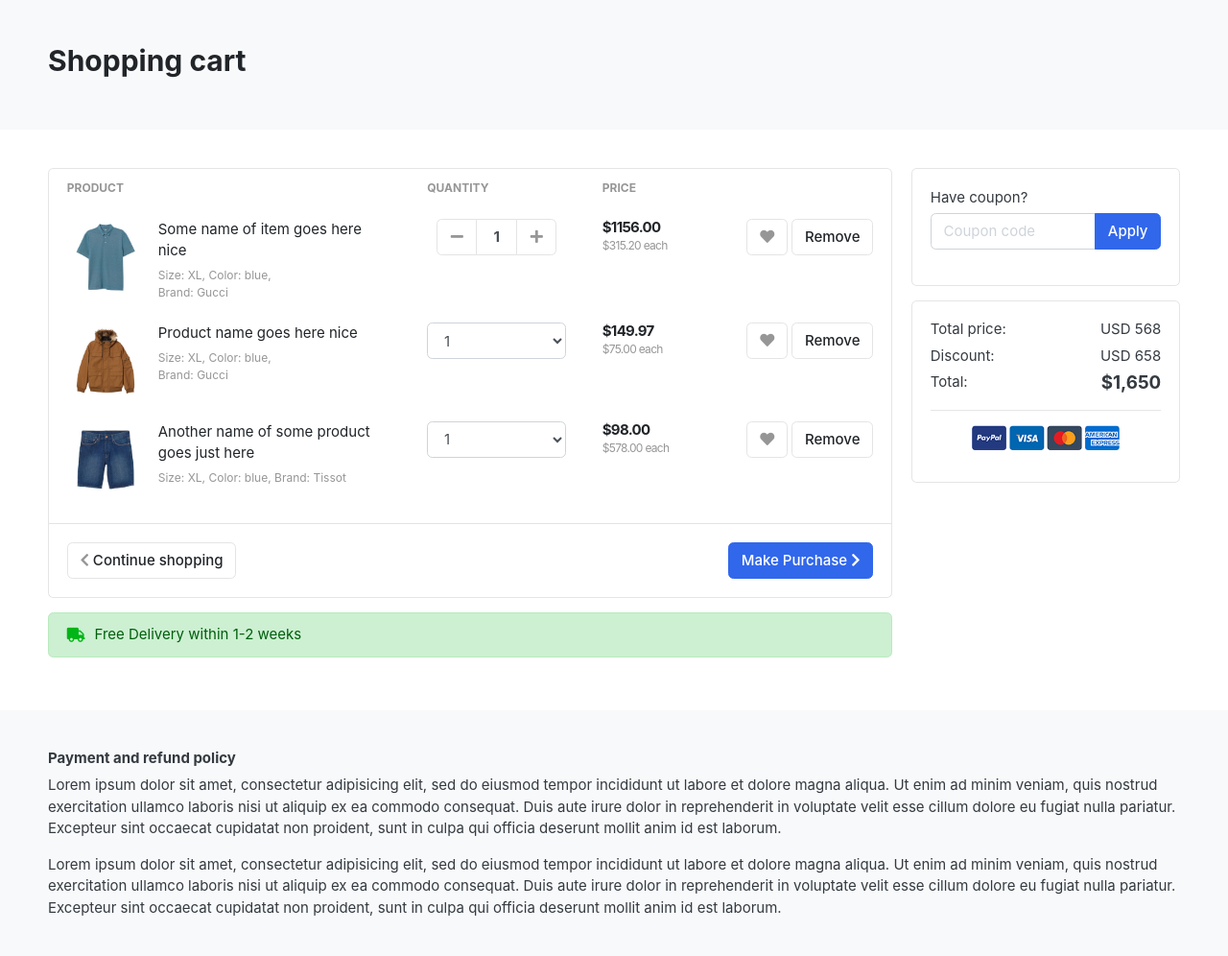
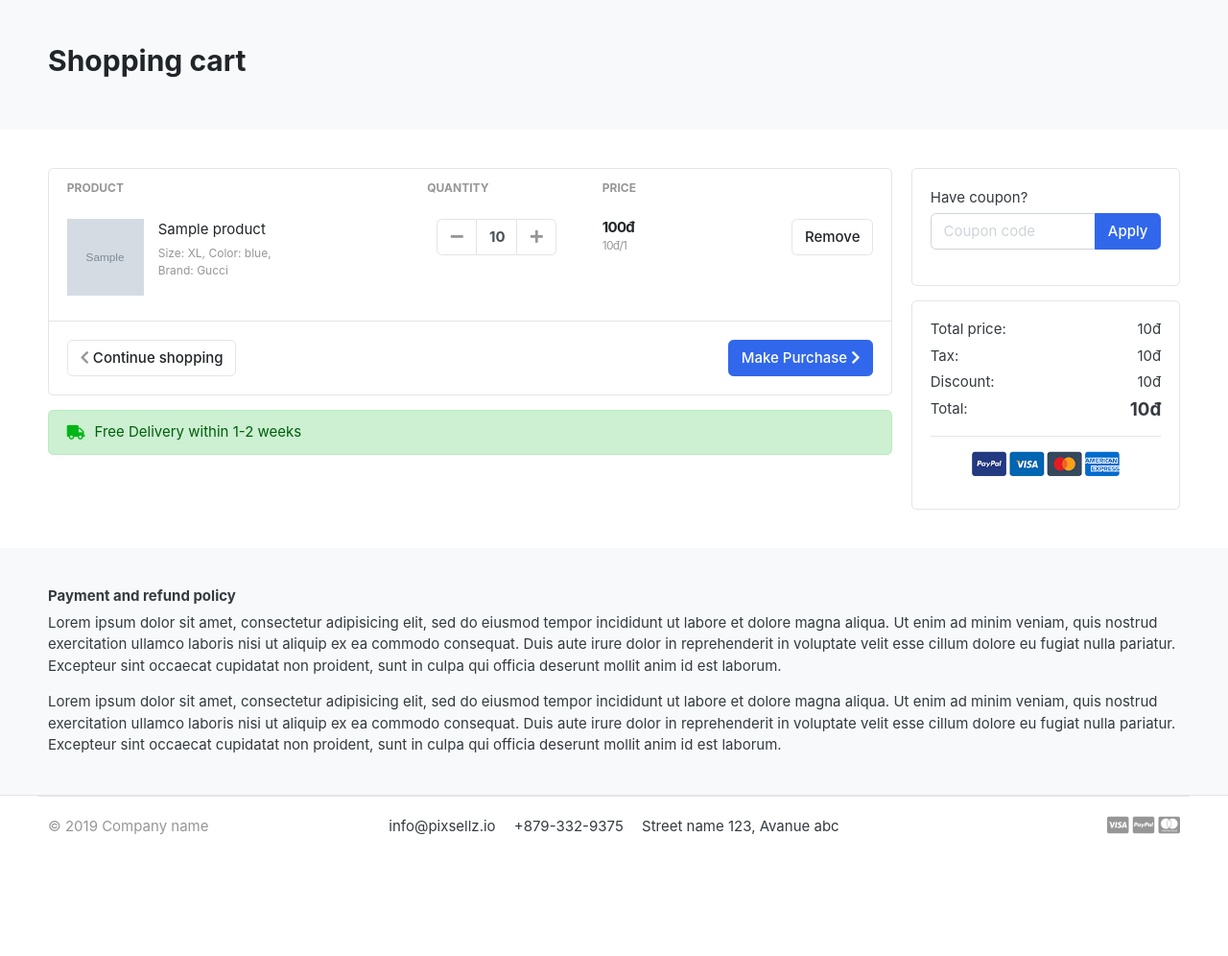
Before and after one commit to ntduonggg/ecommerce-website-django, a Django app: template templates/store/cart.html in a window 1280 px wide. Shown: the part 119-1115 px from the top of the page at 96% size. After the commit the page ends 989 px from the top, so only its background shows below. Run offline with Django 5.2, Linux system fonts and the light colour scheme; tables that the repository leaves empty hold one stand-in row (values such as "Sample post"); the template is opened without the code that fills it: values that come from a table or form of the project are taken from there, most other values are stand-ins (such as "Sample title", 1, 10 or a date in 2020); grey boxes marked "Sample" are stand-in pictures; some libraries are stand-ins or nearby versions; some web fonts are replaced.

Commit message:
Update shopping cart

```diff
--- /dev/null
+++ b/carts/context_processors.py
@@ -0,0 +1,18 @@
+from carts.models import Cart, CartItem
+from carts.views import _cart_id
+
+
+def counter(request):
+    count_cart_items = 0
+    if 'admin' in request.path:
+        return {}
+    else:
+        try:
+            cart = Cart.objects.filter(cart_id=_cart_id(request))
+            if cart:
+                cart_items = CartItem.objects.all().filter(cart__cart_id=_cart_id(request))
+                for cart_item in cart_items:
+                    count_cart_items += cart_item.quantity
+        except Cart.DoesNotExist:
+            count_cart_items = 0
+    return dict(count_cart_items=count_cart_items)
--- a/carts/urls.py
+++ b/carts/urls.py
@@ -3,4 +3,7 @@ from . import views
 
 urlpatterns = [
     path('', views.cart, name='cart'),
+    path('add_cart/<int:product_id>/', views.add_cart, name='add_cart'),
+    path('remove_cart/<int:product_id>/', views.remove_cart, name='remove_cart'),
+    path('remove_cart_item/<int:product_id>/', views.remove_cart_item, name='remove_cart_item'),
 ]
--- a/carts/views.py
+++ b/carts/views.py
@@ -1,6 +1,84 @@
-from django.shortcuts import render
+from django.http import HttpResponse
+from django.shortcuts import redirect, render, get_object_or_404
+from store.models import Product
+from .models import Cart, CartItem
 from . import views
 
 # Create your views here.
-def cart(request):
-    return render(request, 'store/cart.html')
+def _cart_id(request):
+    cart = request.session.session_key
+    if not cart:
+        cart = request.session.create()
+    return cart
+
+def add_cart(request, product_id):
+    product = Product.objects.get(id=product_id)
+    try:
+        cart = Cart.objects.get(cart_id=_cart_id(request))
+    except Cart.DoesNotExist:
+        cart = Cart.objects.create(
+            cart_id = _cart_id(request)
+        )
+        cart.save()
+
+    try:
+        cart_item = CartItem.objects.get(product=product, cart=cart)
+        if cart_item.quantity < cart_item.product.stock:
+            cart_item.quantity += 1
+        cart_item.save()
+    except CartItem.DoesNotExist:
+        cart_item = CartItem.objects.create(
+            product = product,
+            quantity = 1,
+            cart = cart
+        )
+        cart_item.save()
+
+    return redirect('cart')
+
+def remove_cart(request, product_id):
+    cart = Cart.objects.get(cart_id=_cart_id(request))
+    product = get_object_or_404(Product, id=product_id)
+    cart_item = CartItem.objects.get(product=product, cart=cart)
+    if cart_item.quantity > 1:
+        cart_item.quantity -= 1
+        cart_item.save()
+    else:
+        cart_item.delete()
+    return redirect('cart')
+
+def remove_cart_item(request, product_id):
+    cart = Cart.objects.get(cart_id=_cart_id(request))
+    product = get_object_or_404(Product, id=product_id)
+    cart_item = CartItem.objects.get(product=product, cart=cart)
+    cart_item.delete()
+    return redirect('cart')
+
+def cart(request, total=0, quantity=0, cart_items=None):
+    try:
+        cart = Cart.objects.get(cart_id=_cart_id(request))
+        cart_items = CartItem.objects.filter(cart=cart, is_active=True)
+        for cart_item in cart_items:
+            total += float(cart_item.product.price * cart_item.quantity)
+            quantity += cart_item.quantity
+        tax = (2 * total)/100
+        if total <= 10000000:
+            discount_percent = 0.05
+        elif total <= 50000000:
+            discount_percent = 0.07
+        else:
+            discount_percent = 0.1
+        discount = total * discount_percent
+        grand_total = total + tax - discount
+
+    except Cart.DoesNotExist:
+        pass
+    context = {
+        'total': total,
+        'quantity': quantity,
+        'cart_items': cart_items,
+        'tax': tax,
+        'discount': discount,
+        'grand_total': grand_total
+    }
+    return render(request, 'store/cart.html', context)
--- a/store/views.py
+++ b/store/views.py
@@ -1,5 +1,7 @@
 from django.shortcuts import render, get_object_or_404
+from carts.models import CartItem
 from store.models import Product, Category
+from carts.views import _cart_id
 # Create your views here.
 
 def store(request, category_slug=None):
@@ -22,11 +24,13 @@ def store(request, category_slug=None):
 def product_detail(request, category_slug, product_slug):
     try:
         single_product = Product.objects.get(category__slug=category_slug, slug=product_slug)
+        in_cart = CartItem.objects.filter(cart__cart_id=_cart_id(request), product=single_product).exists()
     except Exception as e:
         raise e
 
     context = {
-        'single_product': single_product
+        'single_product': single_product,
+        'in_cart': in_cart,
     }
 
     return render(request, 'store/product_detail.html', context)
--- a/templates/includes/navbar.html
+++ b/templates/includes/navbar.html
@@ -67,9 +67,9 @@
 							<a href="./register.html"> Register</a>
 						</div>
 					</div>
-					<a href="./cart.html" class="widget-header pl-3 ml-3">
+					<a href="{% url 'cart' %}" class="widget-header pl-3 ml-3">
 						<div class="icon icon-sm rounded-circle border"><i class="fa fa-shopping-cart"></i></div>
-						<span class="badge badge-pill badge-danger notify">0</span>
+						<span class="badge badge-pill badge-danger notify">{{ count_cart_items }}</span>
 					</a>
 				</div> <!-- widgets-wrap.// -->
 			</div> <!-- col.// -->
--- a/templates/store/cart.html
+++ b/templates/store/cart.html
@@ -15,6 +15,12 @@
 <!-- ========================= SECTION INTRO END// ========================= -->
 
 <!-- ========================= SECTION CONTENT ========================= -->
+ {% if cart_items|length == 0 %}
+ <div class="text-center">
+	<img src="{% static './images/shopping-basket-no-item-cart.png' %}" alt="">
+	<h2>Your cart is empty. <a href="{% url 'store' %}" class="alert-link">Go to store</a></h2>
+ </div>
+ {% else %}
 <section class="section-content padding-y">
 <div class="container">
 
@@ -32,12 +38,17 @@
 </tr>
 </thead>
 <tbody>
+{% for cart_item in cart_items %}
 <tr>
 	<td>
 		<figure class="itemside">
-			<div class="aside"><img src="images/items/1.jpg" class="img-sm"></div>
+			<div class="aside">
+				<a href="{{ cart_item.product.get_url }}">
+					<img src="{{ cart_item.product.image.url }}" class="img-sm">
+				</a>
+			</div>
 			<figcaption class="info">
-				<a href="#" class="title text-dark">Some name of item goes here nice</a>
+				<a href="{{ cart_item.product.get_url }}" class="title text-dark">{{ cart_item.product.product_name }}</a>
 				<p class="text-muted small">Size: XL, Color: blue, <br> Brand: Gucci</p>
 			</figcaption>
 		</figure>
@@ -46,89 +57,33 @@
 		<div class="col">
 			<div class="input-group input-spinner">
 				<div class="input-group-prepend">
-				<button class="btn btn-light" type="button" id="button-plus"> <i class="fa fa-minus"></i> </button>
+				<a href="{% url 'remove_cart' cart_item.product.id %}" class="btn btn-light" type="button" id="button-plus"> <i class="fa fa-minus"></i> </a>
 				</div>
-				<input type="text" class="form-control"  value="1">
+				<input type="text" class="form-control"  value="{{ cart_item.quantity }}">
 				<div class="input-group-append">
-				<button class="btn btn-light" type="button" id="button-minus"> <i class="fa fa-plus"></i> </button>
+				<a href="{% url 'add_cart' cart_item.product.id %}" class="btn btn-light" type="button" id="button-minus"> <i class="fa fa-plus"></i> </a>
 				</div>
 		    </div>
 		</div>
 	</td>
 	<td>
 		<div class="price-wrap">
-			<var class="price">$1156.00</var>
-			<small class="text-muted"> $315.20 each </small>
+			<var class="price">{{ cart_item.sub_total|floatformat:0|intcomma }}đ</var>
+			<small class="text-muted">{{ cart_item.product.price|floatformat:0|intcomma }}đ/1</small>
 		</div> <!-- price-wrap .// -->
 	</td>
 	<td class="text-right">
-	<a data-original-title="Save to Wishlist" title="" href="" class="btn btn-light" data-toggle="tooltip"> <i class="fa fa-heart"></i></a>
-	<a href="" class="btn btn-light"> Remove</a>
+	<!-- <a data-original-title="Save to Wishlist" title="" href="" class="btn btn-light" data-toggle="tooltip"> <i class="fa fa-heart"></i></a>  -->
+	<a href="{% url 'remove_cart_item' cart_item.product.id %}" class="btn btn-light"> Remove</a>
 	</td>
 </tr>
-<tr>
-	<td>
-		<figure class="itemside">
-			<div class="aside"><img src="images/items/2.jpg" class="img-sm"></div>
-			<figcaption class="info">
-				<a href="#" class="title text-dark">Product name  goes here nice</a>
-				<p class="text-muted small">Size: XL, Color: blue, <br> Brand: Gucci</p>
-			</figcaption>
-		</figure>
-	</td>
-	<td>
-		<select class="form-control">
-			<option>1</option>
-			<option>2</option>
-			<option>3</option>
-			<option>4</option>
-		</select>
-	</td>
-	<td>
-		<div class="price-wrap">
-			<var class="price">$149.97</var>
-			<small  class="text-muted"> $75.00 each </small>
-		</div> <!-- price-wrap .// -->
-	</td>
-	<td class="text-right">
-	<a data-original-title="Save to Wishlist" title="" href="" class="btn btn-light" data-toggle="tooltip"> <i class="fa fa-heart"></i></a>
-	<a href="" class="btn btn-light btn-round"> Remove</a>
-	</td>
-</tr>
-<tr>
-	<td>
-		<figure class="itemside">
-			<div class="aside"><img src="images/items/3.jpg" class="img-sm"></div>
-			<figcaption class="info">
-				<a href="#" class="title text-dark">Another name of some product goes just here</a>
-				<p class="small text-muted">Size: XL, Color: blue,  Brand: Tissot</p>
-			</figcaption>
-		</figure>
-	</td>
-	<td>
-		<select class="form-control">
-			<option>1</option>
-			<option>2</option>
-			<option>3</option>
-		</select>
-	</td>
-	<td>
-		<div class="price-wrap">
-			<var class="price">$98.00</var>
-			<small class="text-muted"> $578.00 each</small>
-		</div> <!-- price-wrap .// -->
-	</td>
-	<td class="text-right">
-		<a data-original-title="Save to Wishlist" title="" href="" class="btn btn-light" data-toggle="tooltip"> <i class="fa fa-heart"></i></a>
-		<a href="" class="btn btn-light btn-round"> Remove</a>
-	</td>
-</tr>
+{% endfor %}
 </tbody>
 </table>
 
 <div class="card-body border-top">
 	<a href="#" class="btn btn-primary float-md-right"> Make Purchase <i class="fa fa-chevron-right"></i> </a>
-	<a href="#" class="btn btn-light"> <i class="fa fa-chevron-left"></i> Continue shopping </a>
+	<a href="{% url 'store' %}" class="btn btn-light"> <i class="fa fa-chevron-left"></i> Continue shopping </a>
 </div>
 </div> <!-- card.// -->
 
@@ -157,15 +112,19 @@
 			<div class="card-body">
 					<dl class="dlist-align">
 					  <dt>Total price:</dt>
-					  <dd class="text-right">USD 568</dd>
+					  <dd class="text-right">{{ total|floatformat:0|intcomma }}đ</dd>
+					</dl>
+					<dl class="dlist-align">
+					  <dt>Tax:</dt>
+					  <dd class="text-right">{{ tax|floatformat:0|intcomma }}đ</dd>
 					</dl>
 					<dl class="dlist-align">
 					  <dt>Discount:</dt>
-					  <dd class="text-right">USD 658</dd>
+					  <dd class="text-right">{{ discount|floatformat:0|intcomma }}đ</dd>
 					</dl>
 					<dl class="dlist-align">
 					  <dt>Total:</dt>
-					  <dd class="text-right  h5"><strong>$1,650</strong></dd>
+					  <dd class="text-right  h5"><strong>{{ grand_total|floatformat:0|intcomma }}đ</strong></dd>
 					</dl>
 					<hr>
 					<p class="text-center mb-3">
@@ -179,6 +138,8 @@
 
 </div> <!-- container .//  -->
 </section>
+{% endif %}
+
 <!-- ========================= SECTION CONTENT END// ========================= -->
 
 <!-- ========================= SECTION  ========================= -->
--- a/templates/store/store.html
+++ b/templates/store/store.html
@@ -141,7 +141,7 @@
 						<del class="price-old">{{ product.price|floatformat:0|intcomma }}đ</del>
 					</div> <!-- price-wrap.// -->
 				</div>
-				<a href="#" class="btn btn-block btn-success">Added to cart </a>
+				<a href="{% url 'add_cart' product.id%}" class="btn btn-block btn-success">Added to cart </a>
 			</figcaption>
 		</figure>
 	</div> <!-- col.// -->
--- a/webapp/settings.py
+++ b/webapp/settings.py
@@ -69,6 +69,7 @@ TEMPLATES = [
                 'django.contrib.auth.context_processors.auth',
                 'django.contrib.messages.context_processors.messages',
                 'category.context_processors.menu_links',
+                'carts.context_processors.counter',
             ],
         },
     },
```
Also changed, not shown: templates/store/product_detail.html (+6 -1 lines), static/images/shopping-basket-no-item-cart.png (added).
